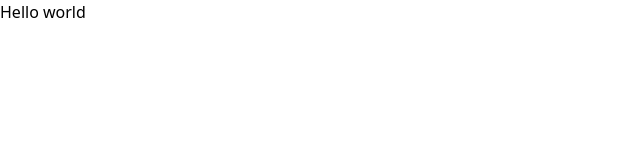
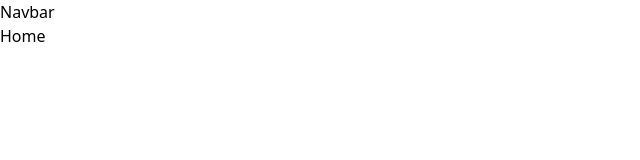
Before and after one commit to CtrlAltWin/Pixisphere, a React (Vite) app: page / in a window 1280 px wide. Shown: the top 160 px of the page, without its empty margins (0-640 px from the left). Built offline with nearby package versions, Linux system fonts and the light colour scheme.

Commit message:
feat: create Home page, Profile page, Navbar, and set up routing with React Router DOM

```diff
--- a/package.json
+++ b/package.json
@@ -17,6 +17,7 @@
     "react": "^19.1.0",
     "react-dom": "^19.1.0",
     "react-redux": "^9.2.0",
+    "react-router-dom": "^7.6.3",
     "tailwindcss": "^4.1.10"
   },
   "devDependencies": {
--- a/src/App.jsx
+++ b/src/App.jsx
@@ -1,6 +1,8 @@
 import { useEffect, useState } from "react";
 import "./index.css";
 import NavbarVisibilityContext from "../utils/NavbarVisibilityContext";
+import { Outlet } from "react-router-dom";
+import Navbar from "./components/Navbar";
 
 const App = () => {
   const [showNavbar, setShowNavbar] = useState(false);
@@ -19,11 +21,10 @@ const App = () => {
   }, []);
 
   return (
-    <>
-      <NavbarVisibilityContext.Provider value={{ showNavbar }}>
-          <div>Hello world</div>
-      </NavbarVisibilityContext.Provider>
-    </>
+    <NavbarVisibilityContext.Provider value={{ showNavbar }}>
+      <Navbar />
+      <Outlet />
+    </NavbarVisibilityContext.Provider>
   );
 };
 
--- /dev/null
+++ b/src/components/Navbar.jsx
@@ -0,0 +1,9 @@
+import React from 'react'
+
+const Navbar = () => {
+  return (
+    <div>Navbar</div>
+  )
+}
+
+export default Navbar
--- a/src/main.jsx
+++ b/src/main.jsx
@@ -1,9 +1,30 @@
 import { StrictMode, useState } from "react";
 import { createRoot } from "react-dom/client";
 import App from "./App.jsx";
+import { createBrowserRouter, RouterProvider } from "react-router-dom";
+import Home from "./pages/Home.jsx";
+import Profile from "./pages/Profile.jsx";
+
+
+const appRouter = createBrowserRouter([
+  {
+    path: "/",
+    element: <App />,
+    children: [
+      {
+        path: "/",
+        element: <Home />,
+      },
+      {
+        path: "/profile/:id",
+        element: <Profile />,
+      },
+    ],
+  },
+]);
 
 createRoot(document.getElementById("root")).render(
   <StrictMode>
-    <App />
+    <RouterProvider router={appRouter} />
   </StrictMode>
 );
--- /dev/null
+++ b/src/pages/Home.jsx
@@ -0,0 +1,9 @@
+import React from 'react'
+
+const Home = () => {
+  return (
+    <div>Home</div>
+  )
+}
+
+export default Home
--- /dev/null
+++ b/src/pages/Profile.jsx
@@ -0,0 +1,9 @@
+import React from 'react'
+
+const Profile = () => {
+  return (
+    <div>Profile</div>
+  )
+}
+
+export default Profile
```
Also changed, not shown: 1 other file (tests, documents, lock files or other folders).
